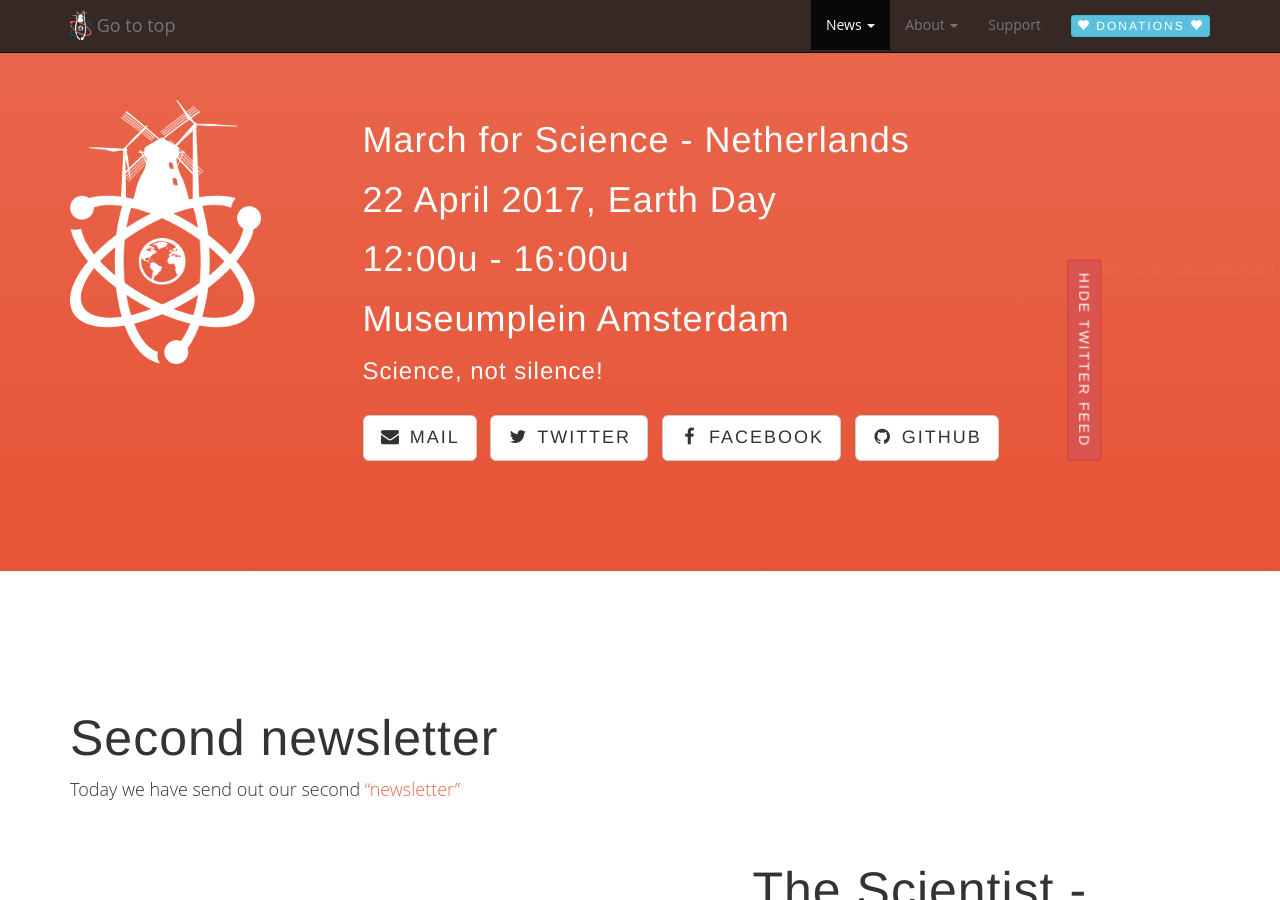
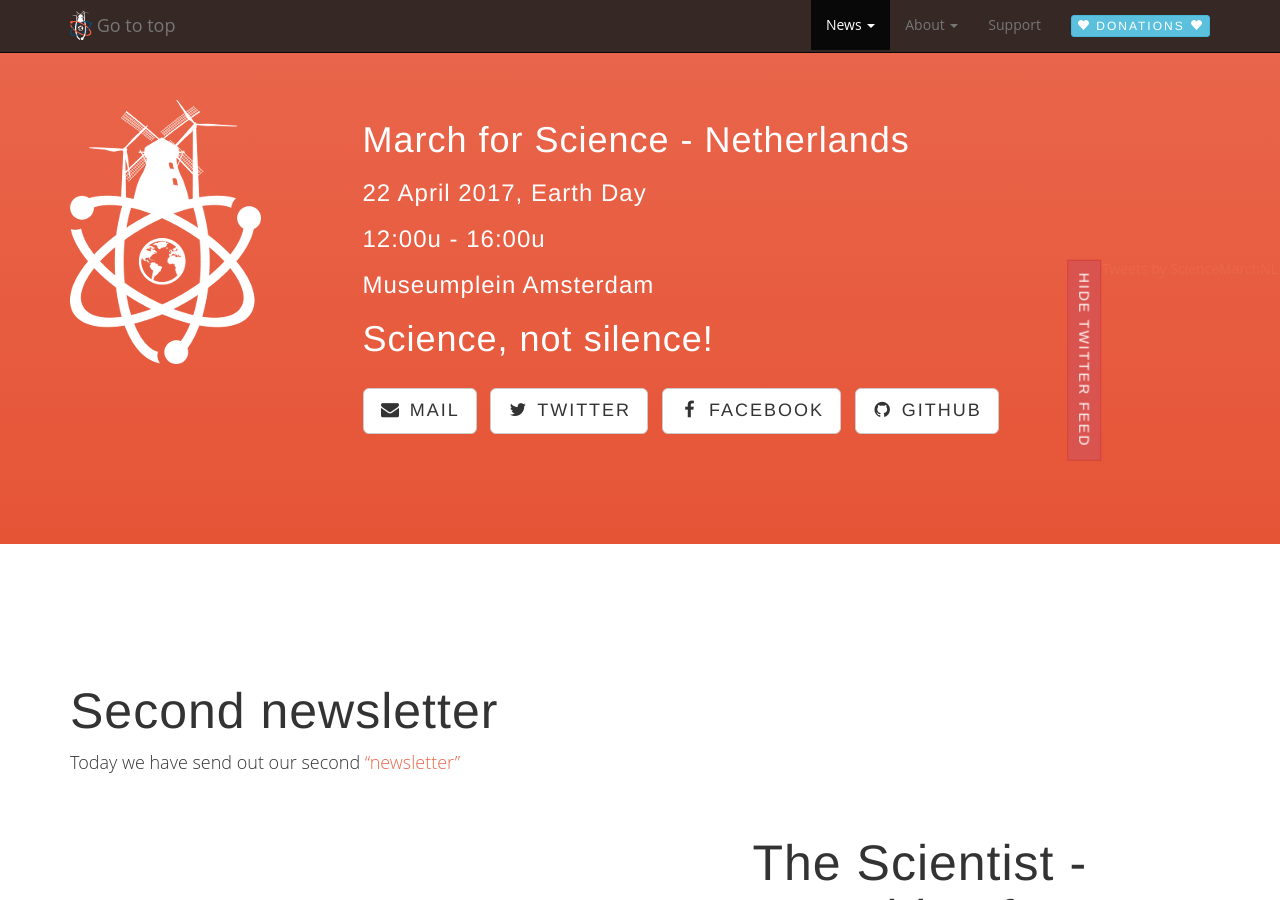
Before and after one commit to marchforsciencenl/marchforsciencenl-website, a Jekyll site: the page built from index.html, in a window 1280 px wide and 900 px high. Built offline with Jekyll 4.4.1, drawn with Linux system fonts in a browser that asks for light colours; comment, search, counter and statistics services are not loaded.

Commit message:
Changed font sizes

```diff
--- a/_includes/home.html
+++ b/_includes/home.html
@@ -11,10 +11,10 @@
 				<div class="col-lg-8">
 					<div class="intro-message">
 						<h1>March for Science - Netherlands</h1>
-						<h1>22 April 2017, Earth Day</h1>
-						<h1>12:00u - 16:00u</h1>
-						<h1>Museumplein Amsterdam</h1>
-						<h3>Science, not silence!</h3>
+						<h3>22 April 2017, Earth Day</h3>
+						<h3>12:00u - 16:00u</h3>
+						<h3>Museumplein Amsterdam</h3>
+						<h1>Science, not silence!</h1>
 						<br>
 						<ul class="list-inline intro-social-buttons">
 							{% for social in site.social %}
```
